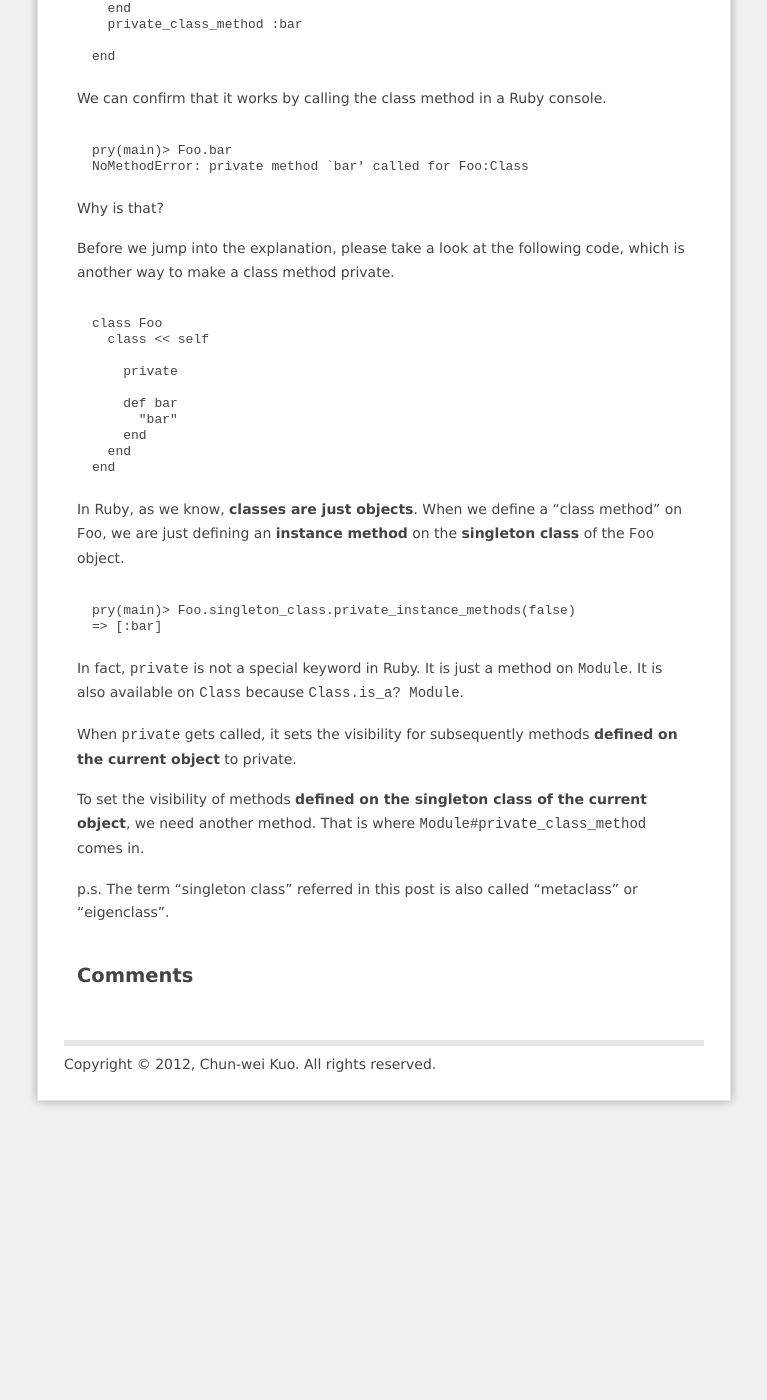
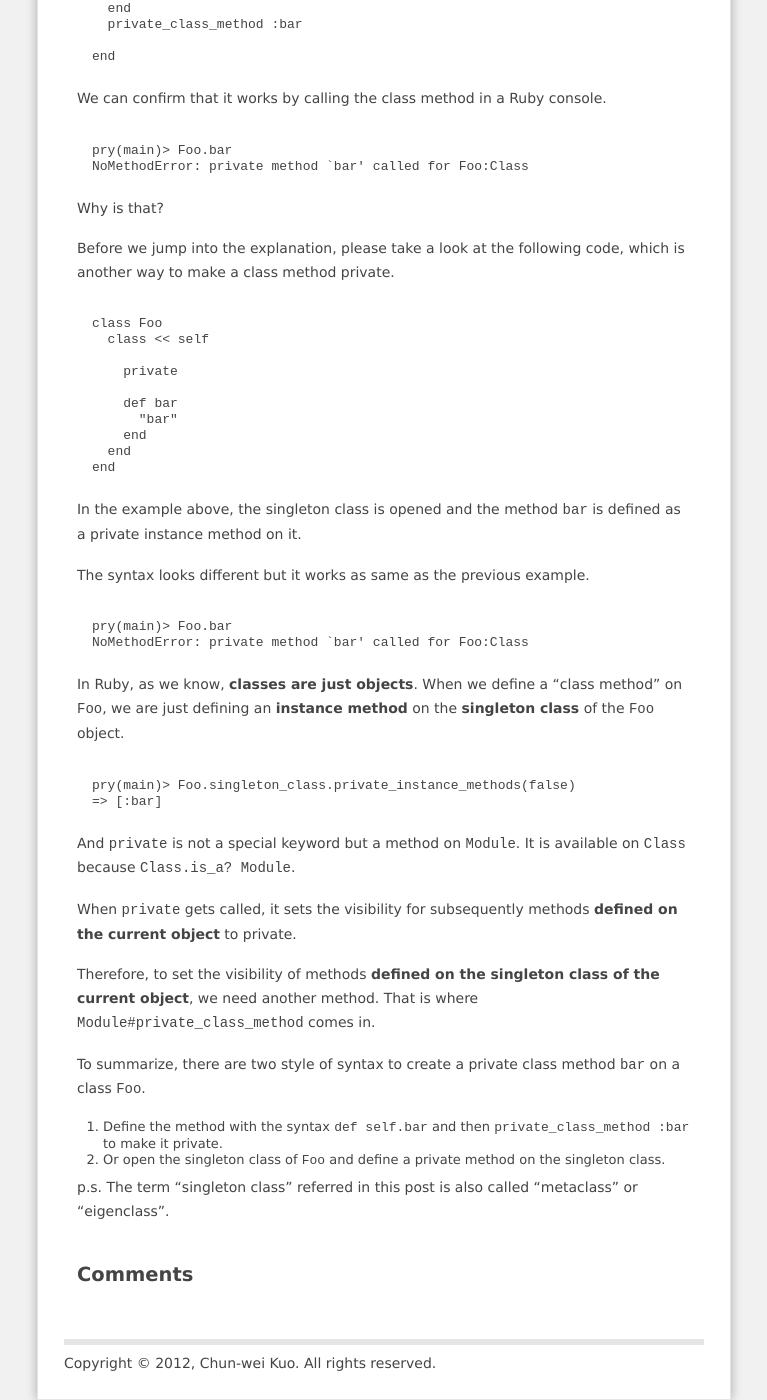
Before and after one commit to Domon/domon.github.com, a Jekyll site: the page built from _posts/2013-12-25-private-class-methods-in-ruby.md, in a window 1280 px wide and 1400 px high, scrolled down 799 px. Shown: the whole window, without its empty margins (256-1023 px from the left). Built offline with Jekyll 4.4.1, drawn with Linux system fonts in a browser that asks for light colours; nearby versions of some CDN libraries; comment, search, counter and statistics services are not loaded.

Commit message:
Summarize at the end of "Private Class Methods in Ruby"

```diff
--- a/_posts/2013-12-25-private-class-methods-in-ruby.md
+++ b/_posts/2013-12-25-private-class-methods-in-ruby.md
@@ -57,6 +57,14 @@ which is another way to make a class method private.
       end
     end
 
+In the example above, the singleton class is opened and the method `bar`
+is defined as a private instance method on it.
+
+The syntax looks different but it works as same as the previous example.
+
+    pry(main)> Foo.bar
+    NoMethodError: private method `bar' called for Foo:Class
+
 
 In Ruby, as we know, __classes are just objects__.
 When we define a "class method" on `Foo`, we are just defining an
@@ -65,16 +73,22 @@ __instance method__ on the __singleton class__ of the `Foo` object.
     pry(main)> Foo.singleton_class.private_instance_methods(false)
     => [:bar]
 
-
-In fact, `private` is not a special keyword in Ruby. It is just a method on
-`Module`. It is also available on `Class` because `Class.is_a? Module`.
+And `private` is not a special keyword but a method on `Module`.
+It is available on `Class` because `Class.is_a? Module`.
 
 When `private` gets called, it sets the visibility for subsequently methods
 __defined on the current object__ to private.
 
+Therefore, to set the visibility of methods __defined on the singleton class of
+the current object__, we need another method.
+That is where `Module#private_class_method` comes in.
 
-To set the visibility of methods __defined on the singleton class of the current
-object__, we need another method. That is where `Module#private_class_method` comes in.
+
+To summarize, there are two style of syntax to create a private class method
+`bar` on a class `Foo`.
+
+1. Define the method with the syntax `def self.bar` and then `private_class_method :bar` to make it private.
+2. Or open the singleton class of `Foo` and define a private method on the singleton class.
 
 
 p.s. The term "singleton class" referred in this post is also called "metaclass" or "eigenclass".
```
